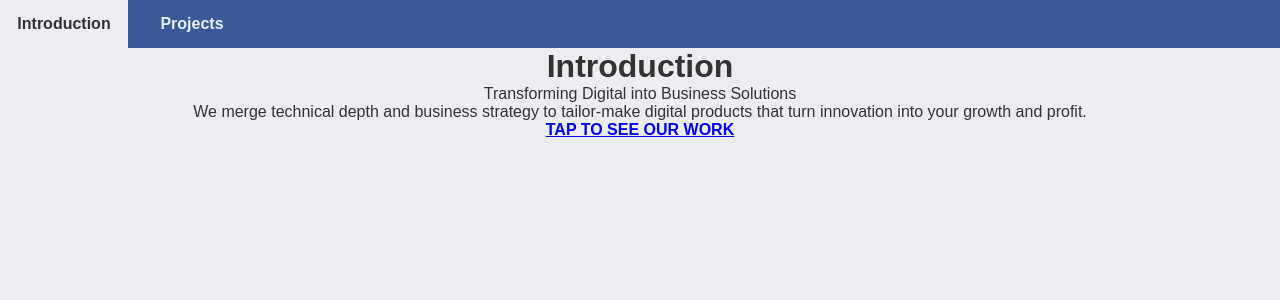
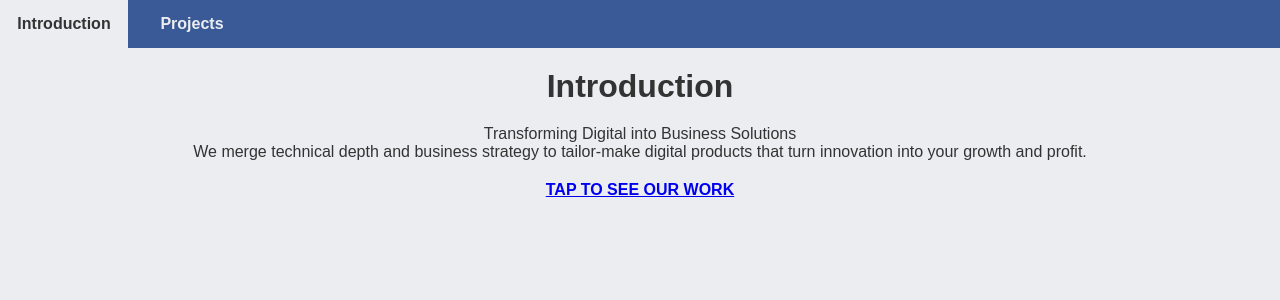
Before and after one commit to thieumao/showcasefe, a React (Create React App) app: page / in a window 1280 px wide. Shown: the top 300 px of the page. Built offline with nearby package versions, Linux system fonts and the light colour scheme.

Commit message:
Update UI

```diff
--- a/src/App.scss
+++ b/src/App.scss
@@ -47,3 +47,7 @@ body {
 #menu ul li:hover > .sub-menu {
   display: block;
 }
+
+h3 {
+  margin-bottom: 16px;
+}
--- a/src/containers/CaseStudyDetail/styles.scss
+++ b/src/containers/CaseStudyDetail/styles.scss
@@ -10,15 +10,17 @@
 }
 
 .img1 {
+  margin-top: 0px;
+  padding-top: 0px;
   margin-bottom: 32px;
 }
 
 .img2 {
-  margin-top: 60px;
+  margin-top: 64px;
   margin-bottom: 32px;
 }
 
 .img3 {
-  margin-top: 60px;
-  margin-bottom: 40px;
+  margin-top: 64px;
+  margin-bottom: 32px;
 }
--- a/src/containers/CaseStudyList/index.js
+++ b/src/containers/CaseStudyList/index.js
@@ -36,7 +36,7 @@ const EPIList = () => {
   ));
   return (
     <div id="container">
-      <h1>Case Study List</h1>
+      {/* <h1>Case Study List</h1> */}
       <div className="project-list">{listItems}</div>
     </div>
   );
--- a/src/containers/EPIList/index.js
+++ b/src/containers/EPIList/index.js
@@ -36,7 +36,7 @@ const CaseStudyList = () => {
   ));
   return (
     <div id="container">
-      <h1>EPI Server List</h1>
+      {/* <h1>EPI Server List</h1> */}
       <ul className="project-list">{listItems}</ul>
     </div>
   );
--- a/src/containers/Introduction/index.js
+++ b/src/containers/Introduction/index.js
@@ -6,13 +6,13 @@ import CaseStudyList from "../CaseStudyList";
 const Introduction = () => {
   return (
     <p id="container">
-      <h1>Introduction</h1>
+      <h1 className="title">Introduction</h1>
       <p>Transforming Digital into Business Solutions</p>
       <p>
         We merge technical depth and business strategy to tailor-make digital
         products that turn innovation into your growth and profit.
       </p>
-      <p>
+      <p className="see-more">
         <Link to="/projects">
           <b>TAP TO SEE OUR WORK</b>
         </Link>
--- a/src/containers/Introduction/styles.scss
+++ b/src/containers/Introduction/styles.scss
@@ -5,3 +5,8 @@ body {
 #container {
   padding: 0px 24px;
 }
+
+.title, .see-more {
+  margin-top: 20px;
+  margin-bottom: 20px;
+}
```
